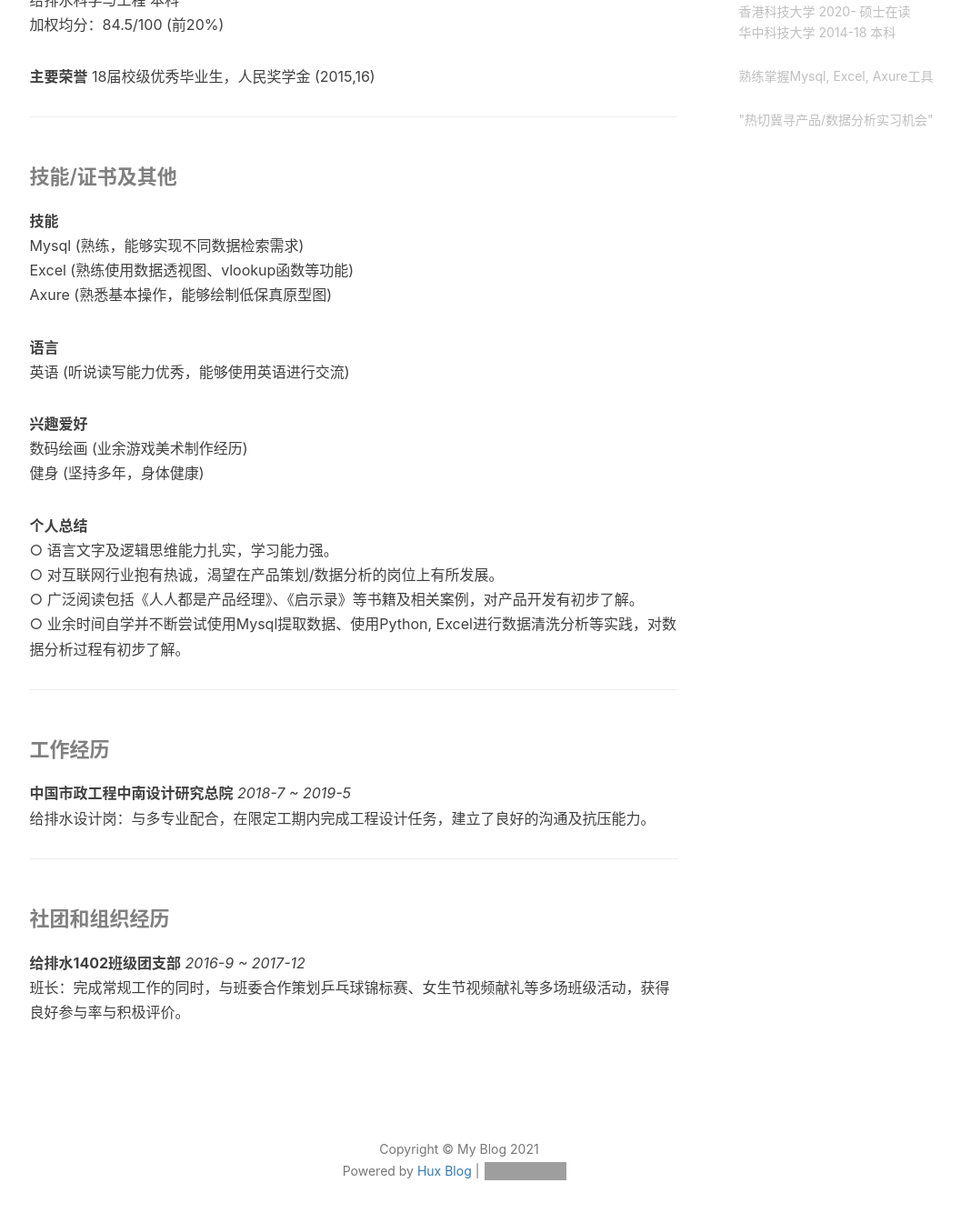
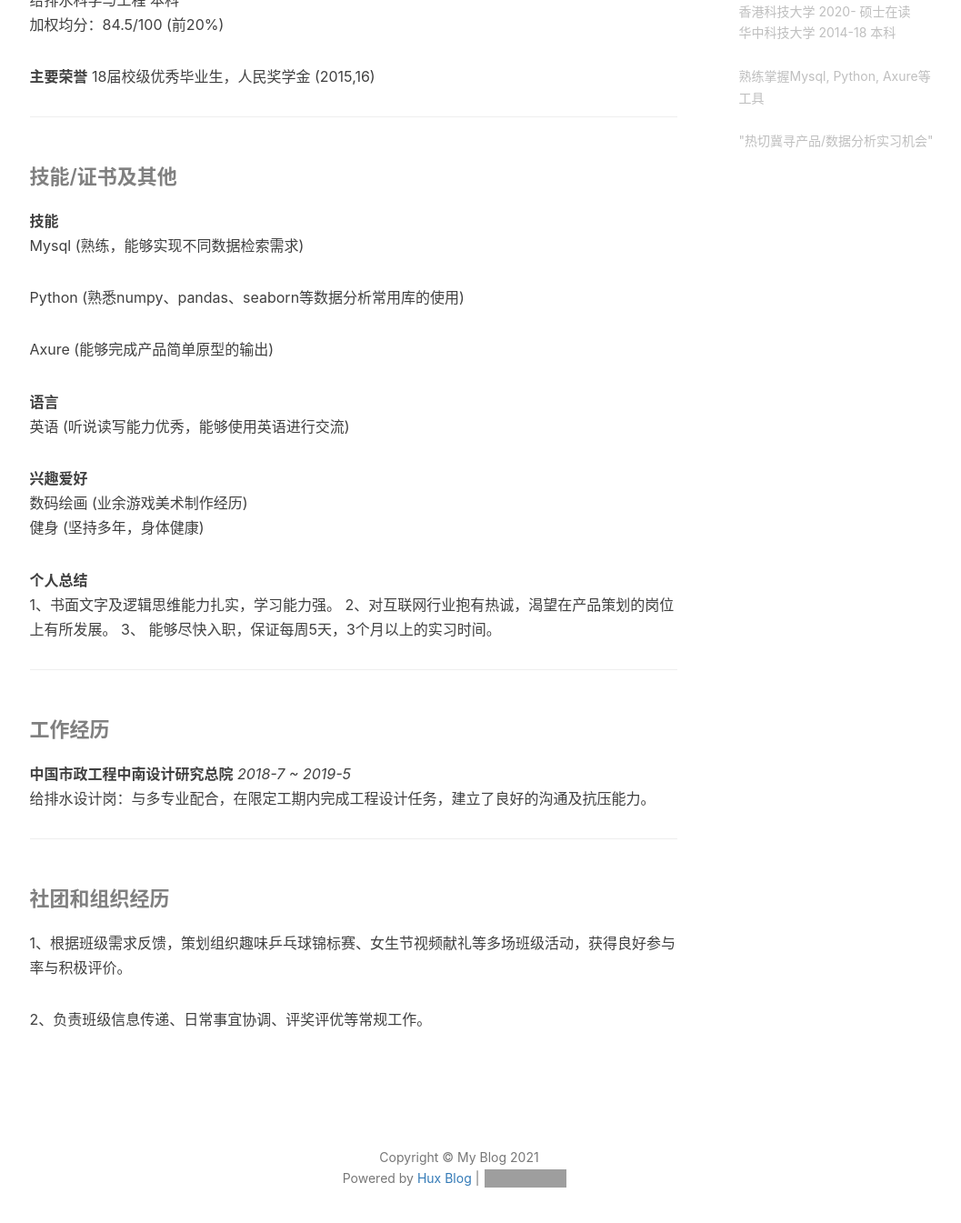
Before and after one commit to zlinbh/zlinbh.github.io, a Jekyll site: the page built from about.html, in a window 1280 px wide and 1400 px high, scrolled down 877 px. Shown: the top 1345 px of the window at 91% size, without its empty margins (135-1192 px from the left). Built offline with Jekyll 4.4.1, drawn with Linux system fonts in a browser that asks for light colours; nearby versions of some CDN libraries; comment, search, counter and statistics services are not loaded; grey boxes are pictures that could not be loaded.

Commit message:
Update _config.yml

```diff
--- a/_config.yml
+++ b/_config.yml
@@ -72,7 +72,7 @@ ga_domain:
 sidebar: true                      # whether or not using Sidebar.
 sidebar-about-description: "林桢晋<br><br>
 香港科技大学 2020- 硕士在读<br>华中科技大学 2014-18 本科<br><br>
-熟练掌握Mysql, Excel, Axure工具<br><br>
+熟练掌握Mysql, Python, Axure等工具<br><br>
 \"热切冀寻产品/数据分析实习机会\""
 sidebar-avatar: /img/my_avatar.jpg     # use absolute URL, seeing it's used in both `/` and `/about/`
 
--- a/_includes/about/zh.md
+++ b/_includes/about/zh.md
@@ -23,8 +23,10 @@
 
 **技能**
 Mysql (熟练，能够实现不同数据检索需求)
-Excel (熟练使用数据透视图、vlookup函数等功能)
-Axure (熟悉基本操作，能够绘制低保真原型图)
+
+Python (熟悉numpy、pandas、seaborn等数据分析常用库的使用)
+
+Axure (能够完成产品简单原型的输出)
 
 **语言**
 英语 (听说读写能力优秀，能够使用英语进行交流)
@@ -34,10 +36,9 @@ Axure (熟悉基本操作，能够绘制低保真原型图)
 健身 (坚持多年，身体健康)
 
 **个人总结**
-○ 语言文字及逻辑思维能力扎实，学习能力强。
-○ 对互联网行业抱有热诚，渴望在产品策划/数据分析的岗位上有所发展。
-○ 广泛阅读包括《人人都是产品经理》、《启示录》等书籍及相关案例，对产品开发有初步了解。
-○ 业余时间自学并不断尝试使用Mysql提取数据、使用Python, Excel进行数据清洗分析等实践，对数据分析过程有初步了解。
+1、书面文字及逻辑思维能力扎实，学习能力强。
+2、对互联网行业抱有热诚，渴望在产品策划的岗位上有所发展。
+3、 能够尽快入职，保证每周5天，3个月以上的实习时间。
 
 ***
 
@@ -50,5 +51,6 @@ Axure (熟悉基本操作，能够绘制低保真原型图)
 
 #### 社团和组织经历
 
-**给排水1402班级团支部** *2016-9 ~ 2017-12*
-班长：完成常规工作的同时，与班委合作策划乒乓球锦标赛、女生节视频献礼等多场班级活动，获得良好参与率与积极评价。
+1、根据班级需求反馈，策划组织趣味乒乓球锦标赛、女生节视频献礼等多场班级活动，获得良好参与率与积极评价。
+
+2、负责班级信息传递、日常事宜协调、评奖评优等常规工作。
--- a/index.html
+++ b/index.html
@@ -1,6 +1,6 @@
 ---
 layout: page
-description: "\"我的个人实践作品展示\""
+description:
 ---
 
 {% for post in paginator.posts %}
```
